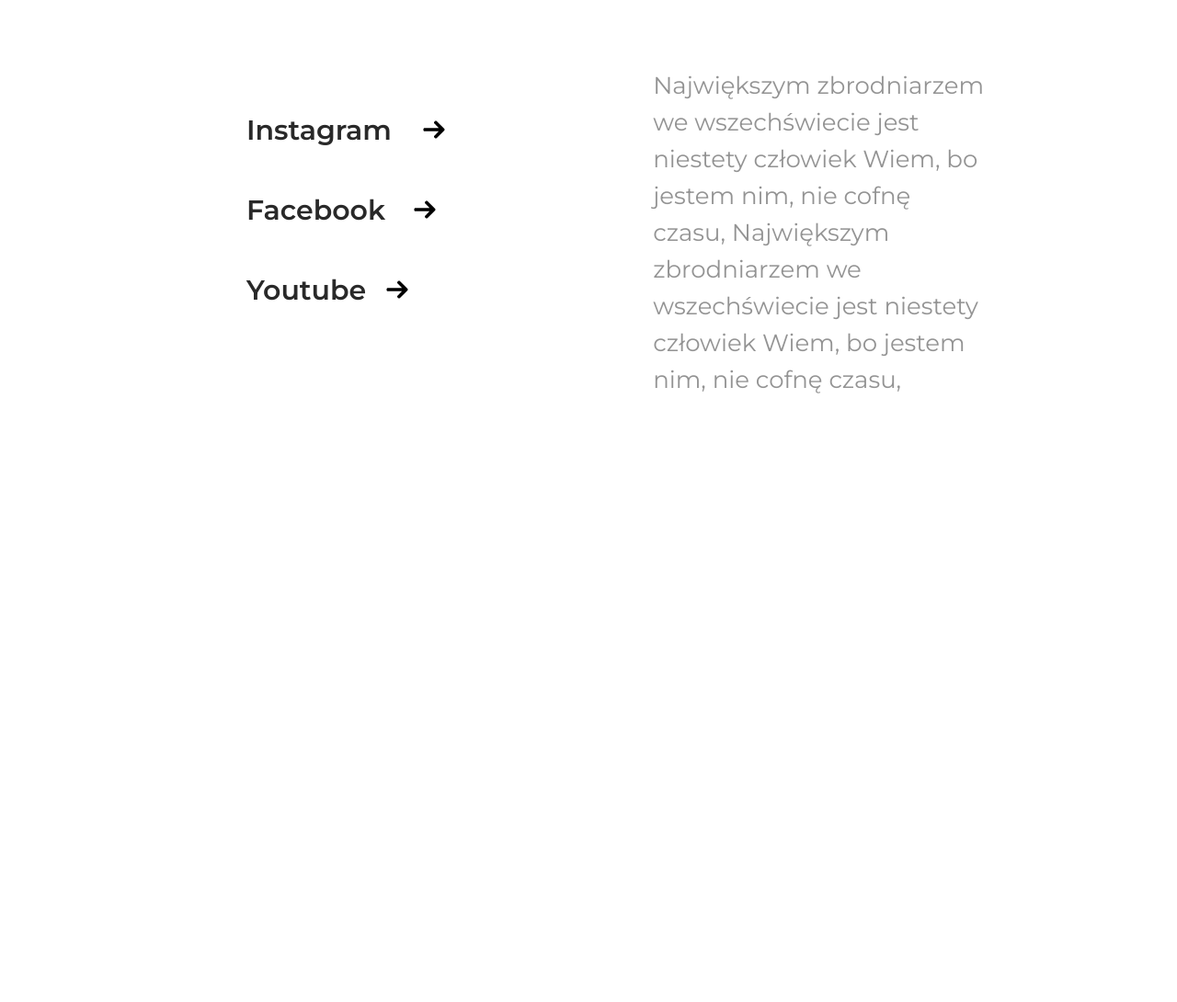
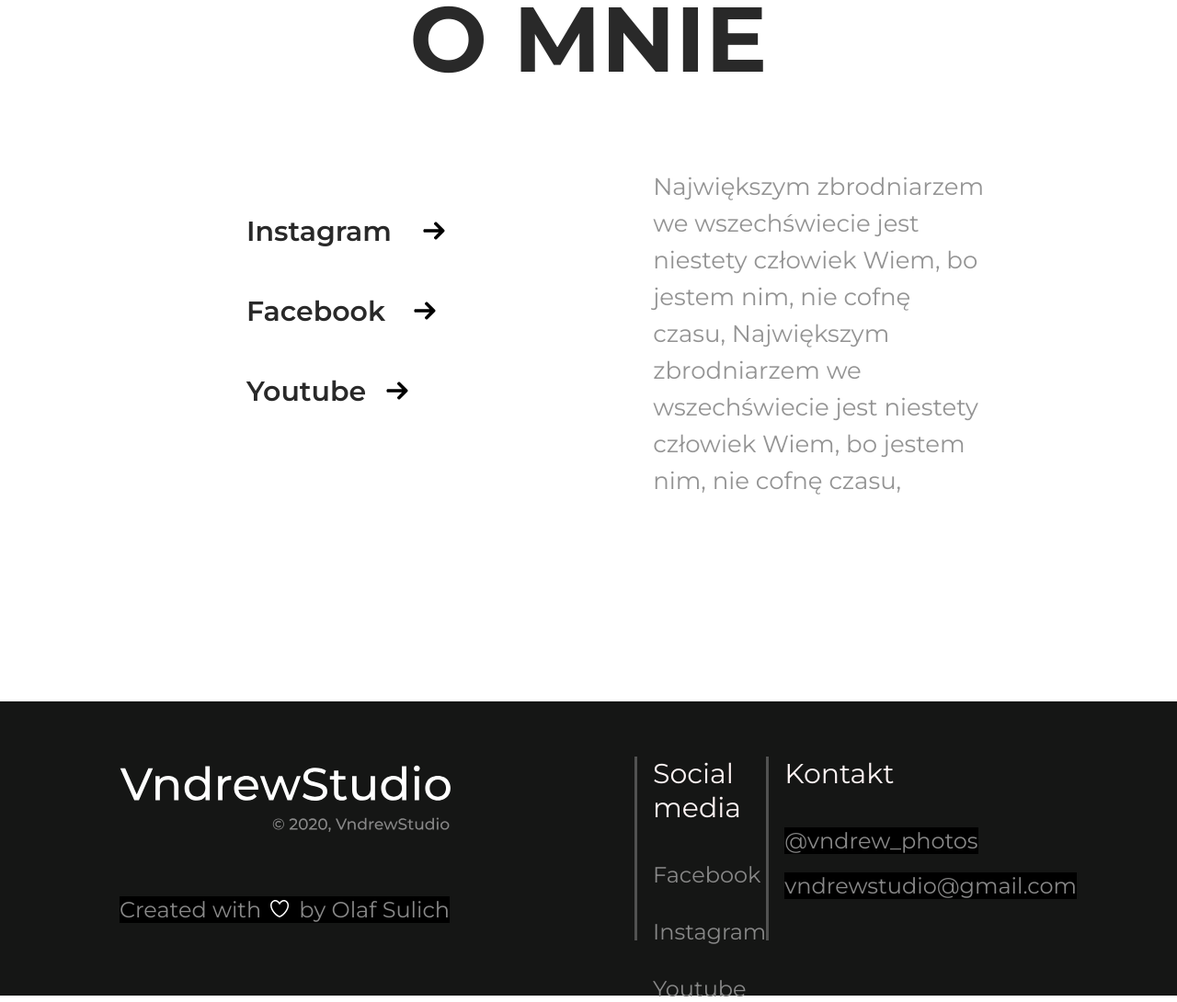
Before and after one commit to olafsulich/VndrewStudio-v2, a Gatsby site: page / in a window 1280 px wide. Shown: the part 2913-4003 px from the top of the page at 92% size. Before the commit the page ends 3396 px from the top, so only its background shows below. Built offline with nearby package versions, Linux system fonts and the light colour scheme; Gatsby itself is replaced by a stand-in of ours.

Commit message:
Create footer

```diff
--- a/src/components/About.js
+++ b/src/components/About.js
@@ -10,8 +10,8 @@
   align-items: center;
   justify-content: center;
   flex-direction: column;
-  margin-top: 6rem;
-  padding: 5rem 10rem;
+  margin-top: 14rem;
+  padding: 8rem 10rem;
 `;
 
 const StyledHeading = styled.h4`
--- /dev/null
+++ b/src/components/Footer.js
@@ -0,0 +1,105 @@
+import React from 'react';
+import styled from 'styled-components';
+import { Link } from 'gatsby';
+import Logo from '../assets/footer-logo.svg';
+import Heart from '../assets/heart.svg';
+
+const StyledContainer = styled.footer`
+  width: 100%;
+  height: 40vh;
+  background-color: #151615;
+  margin-top: 14rem;
+  display: flex;
+  align-items: center;
+  justify-content: space-between;
+  padding: 1rem 8rem;
+`;
+
+const StyledWrapper = styled.div`
+  width: 50%;
+  height: 100%;
+  display: flex;
+  align-items: flex-start;
+  justify-content: space-around;
+  flex-direction: column;
+  padding: 2rem 5rem;
+`;
+
+const StyledColumsWrapper = styled.div`
+  width: 50%;
+  height: 100%;
+  display: flex;
+  align-items: flex-start;
+  justify-content: space-around;
+  padding: 5rem;
+`;
+
+const StyledColumn = styled.div`
+  height: 100%;
+  border-left: 3px solid #8888;
+  display: flex;
+  flex-direction: column;
+  align-items: flex-start;
+  justify-items: space-around;
+  padding-left: 1.7rem;
+`;
+
+const StyledLogo = styled(Logo)`
+  width: 36rem;
+`;
+
+const StyledHeading = styled.h4`
+  font-size: 3rem;
+  color: #fff5f5;
+  margin-bottom: 4rem;
+  font-weight: 400;
+`;
+
+const StyledText = styled.p`
+  font-size: 2.4rem;
+  color: #888888;
+  font-weight: 400;
+  margin-bottom: 2rem;
+  background-color: #000;
+`;
+
+const StyledLink = styled(Link)`
+  font-size: 2.4rem;
+  color: #888888;
+  margin-bottom: 3.3rem;
+  font-weight: 400;
+`;
+
+const StyledHeart = styled(Heart)`
+  margin: 0 1rem;
+`;
+
+const Footer = () => {
+  return (
+    <StyledContainer>
+      <StyledWrapper>
+        <StyledLogo />
+        <StyledText>
+          Created with
+          <StyledHeart />
+          by Olaf Sulich
+        </StyledText>
+      </StyledWrapper>
+      <StyledColumsWrapper>
+        <StyledColumn>
+          <StyledHeading>Social media</StyledHeading>
+          <StyledLink>Facebook</StyledLink>
+          <StyledLink>Instagram</StyledLink>
+          <StyledLink>Youtube</StyledLink>
+        </StyledColumn>
+        <StyledColumn>
+          <StyledHeading>Kontakt</StyledHeading>
+          <StyledText>@vndrew_photos</StyledText>
+          <StyledText>vndrewstudio@gmail.com</StyledText>
+        </StyledColumn>
+      </StyledColumsWrapper>
+    </StyledContainer>
+  );
+};
+
+export default Footer;
--- a/src/pages/index.js
+++ b/src/pages/index.js
@@ -6,6 +6,7 @@
 import Navigation from '../components/organisms/Navigation';
 import Gallery from '../components/Gallery';
 import About from '../components/About';
+import Footer from '../components/Footer';
 
 const StyledContainer = styled.section`
   width: 100%;
@@ -86,6 +87,7 @@
       </StyledContainer>
       <Gallery />
       <About />
+      <Footer />
     </>
   );
 };
```
Also changed, not shown: src/assets/footer-logo.svg (added), src/assets/heart.svg (added).
